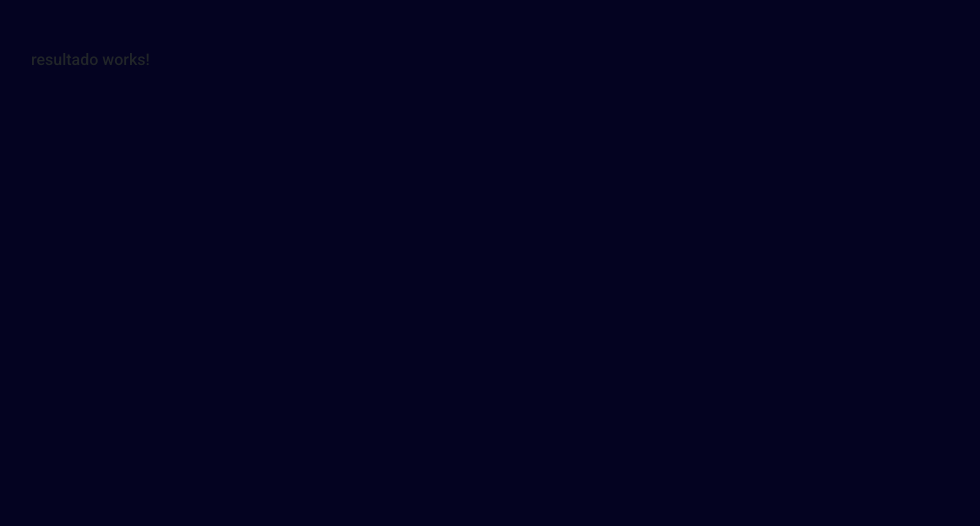
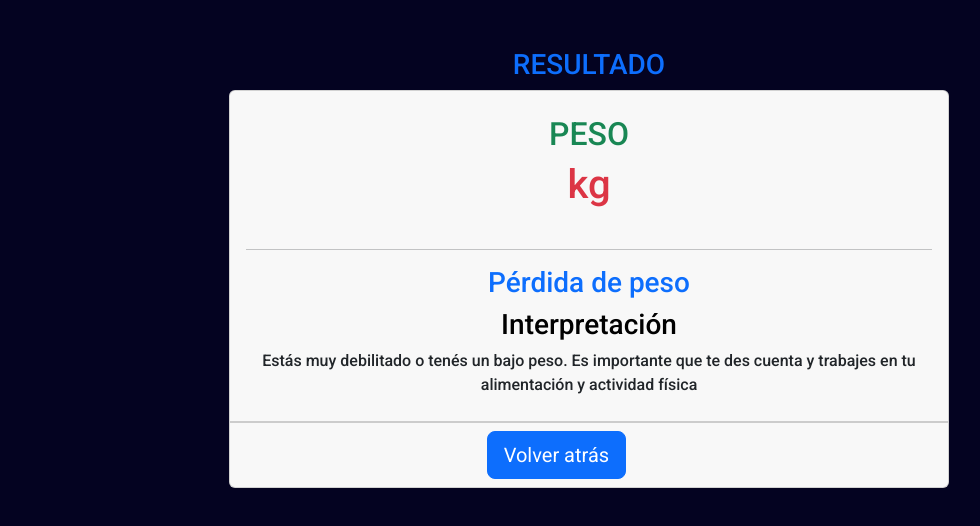
Before and after one commit to Deyson19/bmiCalculator-angular, an Angular app: page /resultado in a window 1280 px wide. Shown: the top 526 px of the page, without its empty margins (51-1031 px from the left). Built offline with nearby package versions, Linux system fonts and the light colour scheme.

Commit message:
mostrar la información e interpretación del registro realizado.

```diff
--- a/src/app/components/resultado/resultado.component.html
+++ b/src/app/components/resultado/resultado.component.html
@@ -1 +1,36 @@
-<p>resultado works!</p>
+<h3 class="text-primary text-center">RESULTADO</h3>
+<div class="container-fluid">
+  <div class="row">
+    <div class="col-8 offset-2">
+      <div class="card">
+        <div class="card-header">
+          <div class="row">
+            <div class="col-lg-12 col-12">
+              <div class="card-body">
+                <h2 class="text-success text-center text-uppercase">Peso</h2>
+                <h1 class="text-danger text-center">{{ person?.peso }} kg</h1>
+              </div>
+              <hr />
+              <h3 class="text-primary text-center">
+                {{ resultado }}
+              </h3>
+              <h3 class="text-black text-center">Interpretación</h3>
+              <p class="text-center">
+                {{ interpretacion }}
+              </p>
+            </div>
+          </div>
+        </div>
+        <div class="card-footer">
+          <div class="row offset-4">
+            <div class="col-12">
+              <button class="btn btn-primary btn-lg" (click)="goBack()">
+                Volver atrás
+              </button>
+            </div>
+          </div>
+        </div>
+      </div>
+    </div>
+  </div>
+</div>
--- a/src/app/components/resultado/resultado.component.ts
+++ b/src/app/components/resultado/resultado.component.ts
@@ -1,10 +1,52 @@
-import { Component } from '@angular/core';
+import { Component, OnInit, inject } from '@angular/core';
+import { ActivatedRoute, Params, Router } from '@angular/router';
+import { Person } from '../person.interface';
+import { pipe, switchMap } from 'rxjs';
 
 @Component({
   selector: 'app-resultado',
   templateUrl: './resultado.component.html',
-  styleUrls: ['./resultado.component.css']
+  styleUrls: ['./resultado.component.css'],
 })
-export class ResultadoComponent {
+export class ResultadoComponent implements OnInit {
+  private params = inject(ActivatedRoute);
+  public person?: Person | Params;
+  private router = inject(Router);
+  private _resultado = '';
+  private _interpretacion = '';
+  ngOnInit(): void {
+    this.params.params.subscribe((params) => {
+      console.log('Result: ', (this.person = params));
+      this.bmiResult();
+    });
+  }
+  goBack(): void {
+    this.router.navigate(['/']);
+  }
 
+  bmiResult() {
+    const bmi = this.person?.peso / Math.pow(this.person!.altura! / 100, 2);
+    console.log('CurrentBmi: ', bmi.toFixed(2));
+
+    if (bmi >= 25) {
+      this._resultado = 'Exceso de Peso';
+      this._interpretacion =
+        'Tienes un peso corporal superior al promedio normal. Debes cuidar tu salud';
+    } else if (bmi >= 18.5) {
+      this._resultado = 'Normal';
+      this._interpretacion =
+        'Tu peso es normal según el índice de masa corporal. Mantenlo así para mantener una buena salud';
+    } else {
+      this._resultado = 'Pérdida de peso';
+      this._interpretacion =
+        'Estás muy debilitado o tenés un bajo peso. Es importante que te des cuenta y trabajes en tu alimentación y actividad física';
+    }
+  }
+
+  get resultado(): string {
+    return this._resultado;
+  }
+  get interpretacion(): string {
+    return this._interpretacion;
+  }
 }
```
